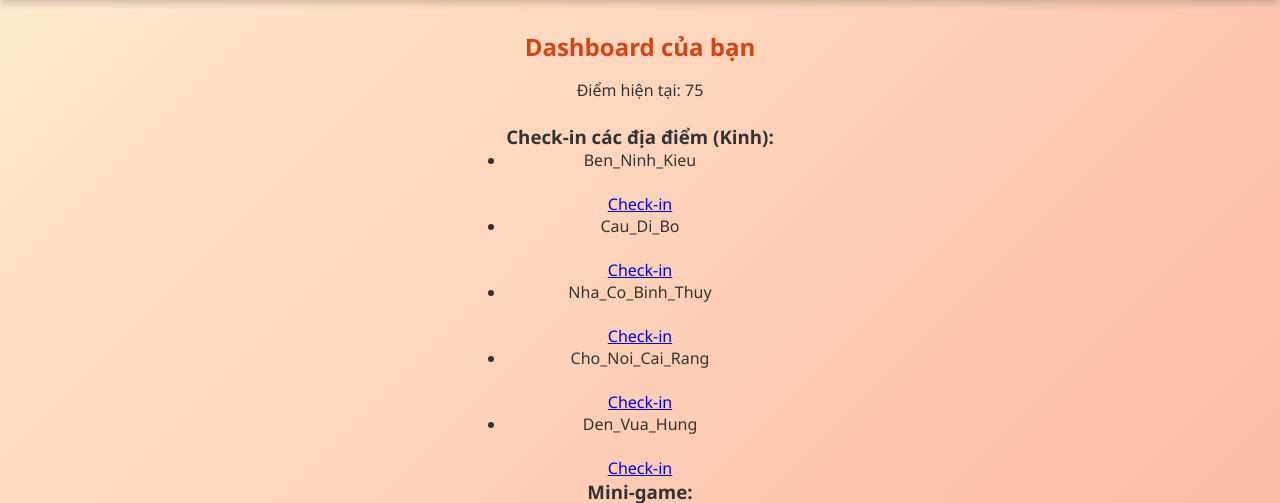
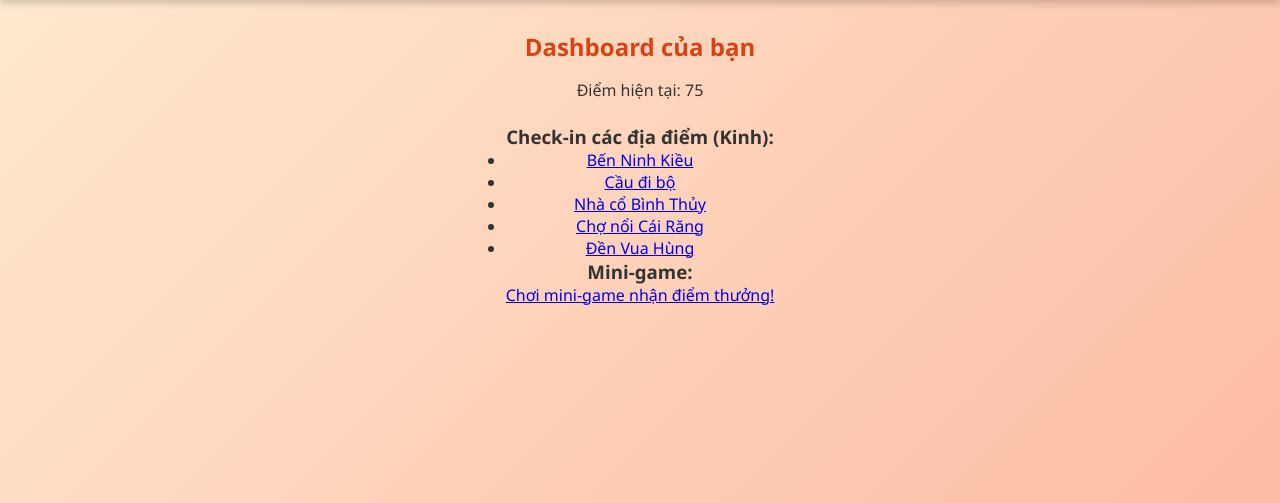
Before and after one commit to hung83st/mekongkit, a Flask app: page /dashboard in a window 1280 px wide. Shown: the part 113-616 px from the top of the page. Run offline with Flask 3, Linux system fonts and the light colour scheme; a user stored in the database is signed in; data comes from the database, SQL or seed files in the repository.

Commit message:
Update dashboard.html

```diff
--- a/travel_kit/templates/dashboard.html
+++ b/travel_kit/templates/dashboard.html
@@ -8,13 +8,18 @@
 
 <h3>Check-in các địa điểm (Kinh):</h3>
 <ul>
-    {% for loc in locations %}
+    <!-- {% for loc in locations %}
     <li>
         {{ loc }}<br>
         <img src="{{ qr_codes[loc] }}" alt="QR code {{ loc }}"><br>
         <a href="{{ url_for('checkin', location_id=loc) }}">Check-in</a>
     </li>
-    {% endfor %}
+    {% endfor %} -->
+    <li><a href="{{ url_for('ben_ninh_kieu') }}">Bến Ninh Kiều</a></li>
+    <li><a href="{{ url_for('cau_di_bo') }}">Cầu đi bộ</a></li>
+    <li><a href="{{ url_for('nha_co_binh_thuy') }}">Nhà cổ Bình Thủy</a></li>
+    <li><a href="{{ url_for('cho_noi_cai_rang') }}">Chợ nổi Cái Răng</a></li>
+    <li><a href="{{ url_for('den_vua_hung') }}">Đền Vua Hùng</a></li>
 </ul>
 
 <h3>Mini-game:</h3>
```
